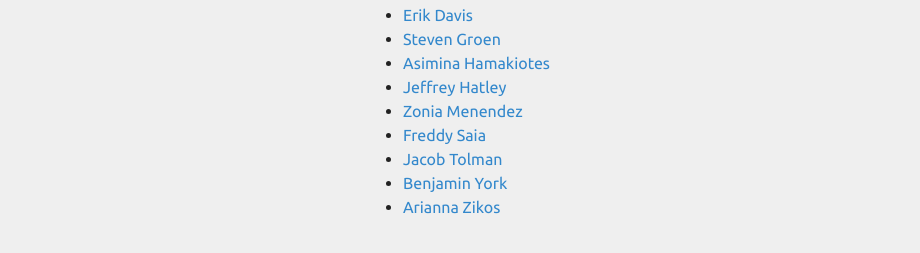
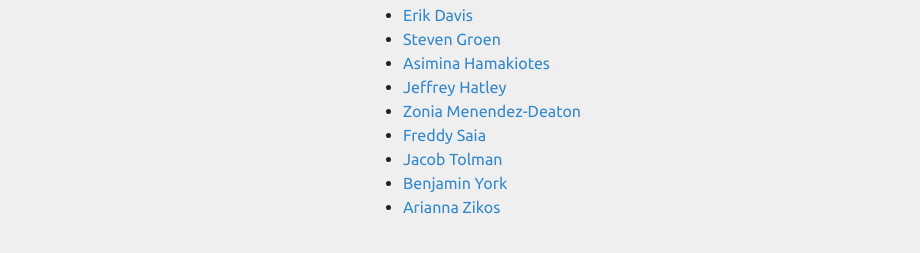
Before and after one commit to zporat/zporat.github.io, a Jekyll site: the page built from index.md, in a window 1280 px wide and 900 px high, scrolled down 2521 px. Shown: the part 587-840 px from the top of the window, without its empty margins (102-1022 px from the left). Built offline with Jekyll 4.4.1, drawn with Linux system fonts in a browser that asks for light colours; nearby versions of some CDN libraries; a style sheet for code colours, icons or effects is not loaded; our own code applies the rules of GitHub Pages for plain Markdown files.

Commit message:
Update index.md

```diff
--- a/index.md
+++ b/index.md
@@ -81,7 +81,7 @@ Here are some notes and code that I have put together for one reason or another.
 * [Steven Groen](https://sites.google.com/view/stevengroen)
 * [Asimina Hamakiotes](https://asiminah.github.io/)
 * [Jeffrey Hatley](https://www.math.union.edu/~hatleyj/)
-* [Zonia Menendez](https://zmenendez.wixsite.com/zkm78)
+* [Zonia Menendez-Deaton](https://zmenendez.wixsite.com/zkm78)
 * [Freddy Saia](https://fsaia.github.io/site/)
 * [Jacob Tolman](https://sites.google.com/wesleyan.edu/jacob-tolman/home)
 * [Benjamin York](https://benjamin-york.github.io/)
```
